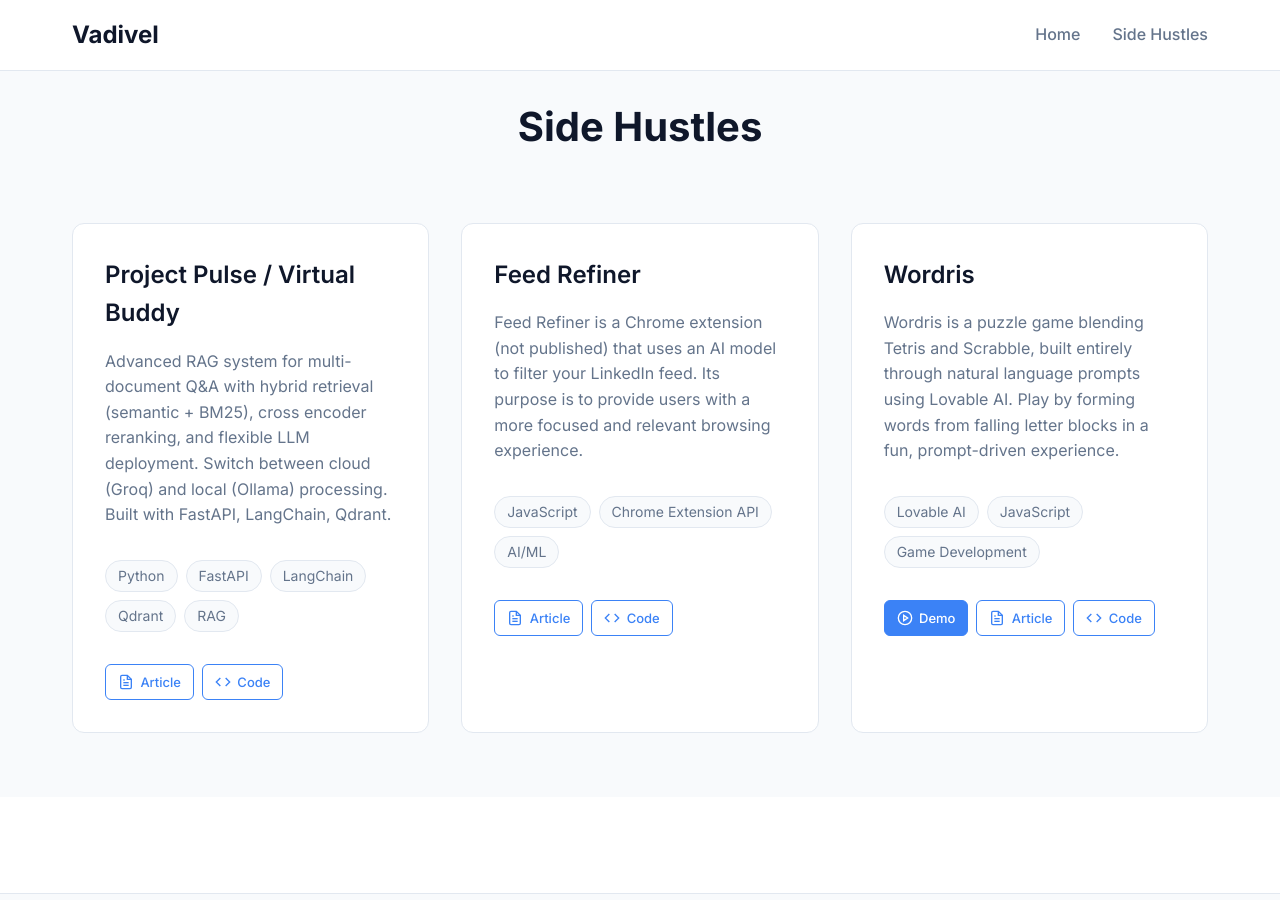
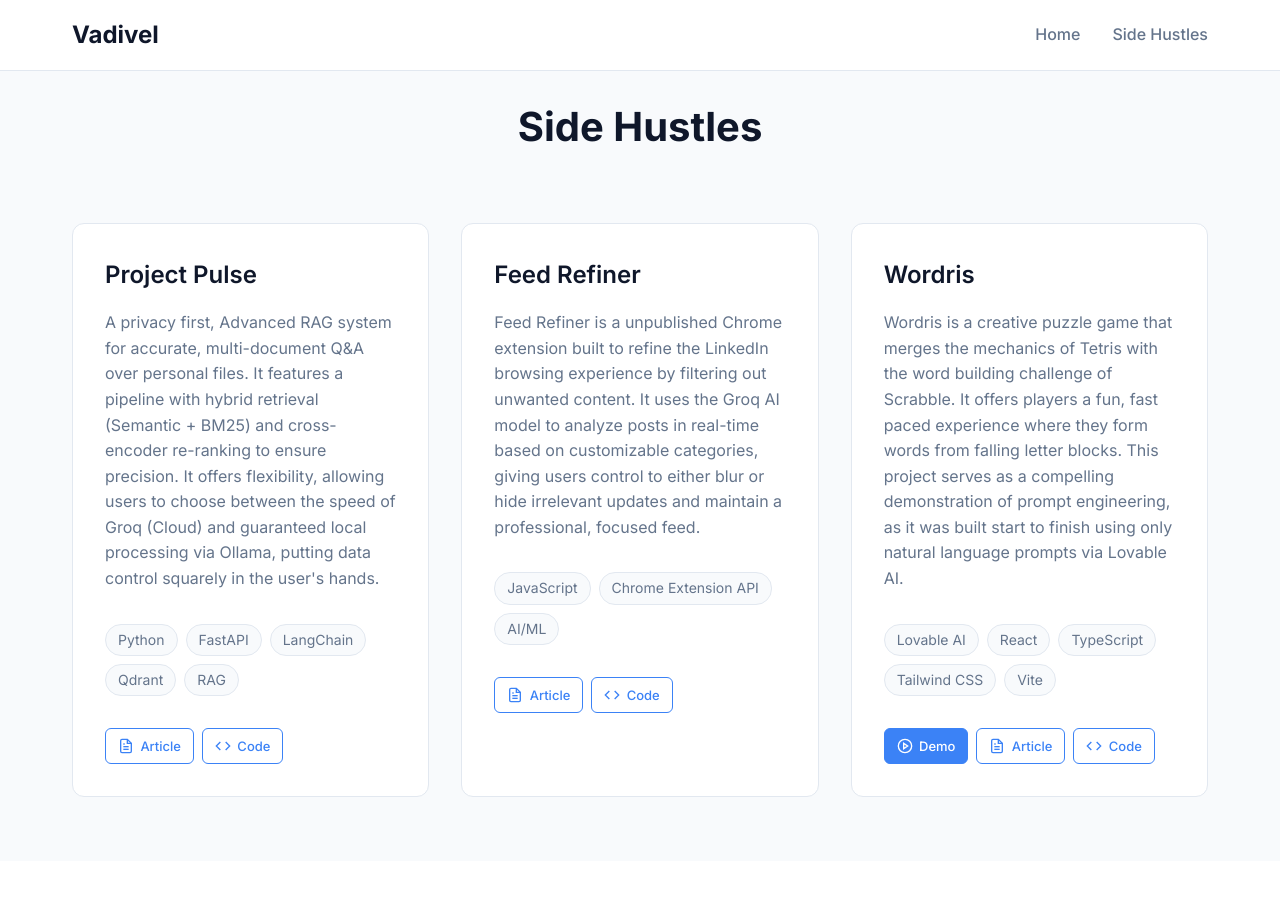
Before and after one commit to vmvadivel/vmvadivel.github.io, a Jekyll site: the page built from index.html, in a window 1280 px wide and 900 px high, scrolled down 1148 px. Built offline with Jekyll 4.4.1, drawn with Linux system fonts in a browser that asks for light colours.

Commit message:
fix project descriptions

```diff
--- a/_data/projects.yml
+++ b/_data/projects.yml
@@ -1,5 +1,5 @@
-- title: "Project Pulse / Virtual Buddy"
-  description: "Advanced RAG system for multi-document Q&A with hybrid retrieval (semantic + BM25), cross encoder reranking, and flexible LLM deployment. Switch between cloud (Groq) and local (Ollama) processing. Built with FastAPI, LangChain, Qdrant."
+- title: "Project Pulse"
+  description: "A privacy first, Advanced RAG system for accurate, multi-document Q&A over personal files. It features a pipeline with hybrid retrieval (Semantic + BM25) and cross-encoder re-ranking to ensure precision. It offers flexibility, allowing users to choose between the speed of Groq (Cloud) and guaranteed local processing via Ollama, putting data control squarely in the user's hands."
   links:
     - type: "article"
       url: "https://www.linkedin.com/posts/vmvadivel_built-a-rag-system-to-query-my-personal-records-activity-7386972878099050496-fx9D"
@@ -14,7 +14,7 @@
   featured: true
 
 - title: "Feed Refiner"
-  description: "Feed Refiner is a Chrome extension (not published) that uses an AI model to filter your LinkedIn feed. Its purpose is to provide users with a more focused and relevant browsing experience."
+  description: "Feed Refiner is a unpublished Chrome extension built to refine the LinkedIn browsing experience by filtering out unwanted content. It uses the Groq AI model to analyze posts in real-time based on customizable categories, giving users control to either blur or hide irrelevant updates and maintain a professional, focused feed."
   links:
     - type: "article"
       url: "https://www.linkedin.com/posts/vmvadivel_built-a-side-project-called-feed-refiner-activity-7371769608724402176-xXXs"
@@ -27,7 +27,7 @@
   featured: true
 
 - title: "Wordris"
-  description: "Wordris is a puzzle game blending Tetris and Scrabble, built entirely through natural language prompts using Lovable AI. Play by forming words from falling letter blocks in a fun, prompt-driven experience."
+  description: "Wordris is a creative puzzle game that merges the mechanics of Tetris with the word building challenge of Scrabble. It offers players a fun, fast paced experience where they form words from falling letter blocks. This project serves as a compelling demonstration of prompt engineering, as it was built start to finish using only natural language prompts via Lovable AI."
   links:
     - type: "demo"
       url: "https://wordris.lovable.app/"
@@ -37,6 +37,8 @@
       url: "https://github.com/vmvadivel/wordris-falling-challenge"
   tech:
     - "Lovable AI"
-    - "JavaScript"
-    - "Game Development"
+    - "React"
+    - "TypeScript"
+    - "Tailwind CSS"
+    - "Vite"
   featured: true
```
